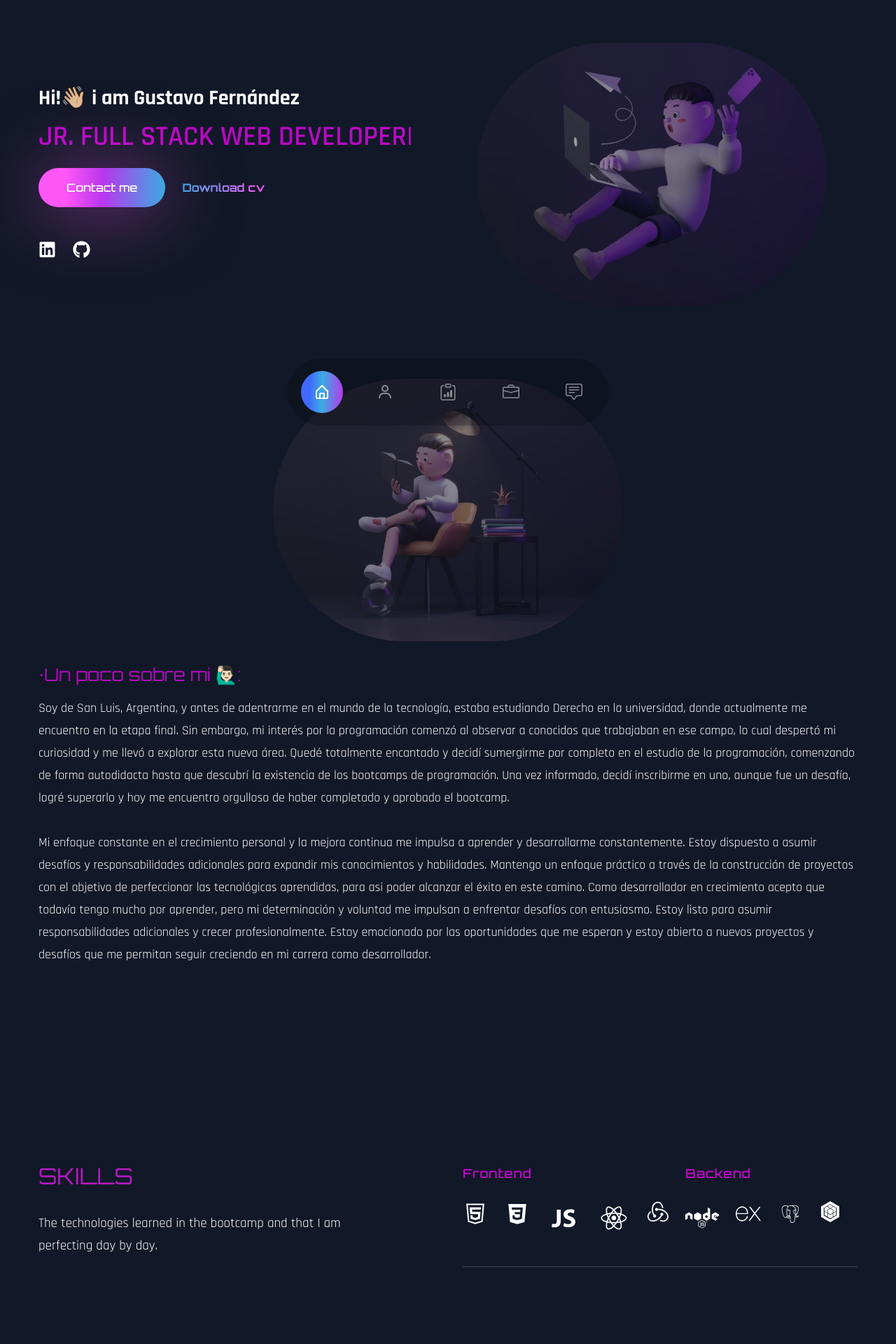
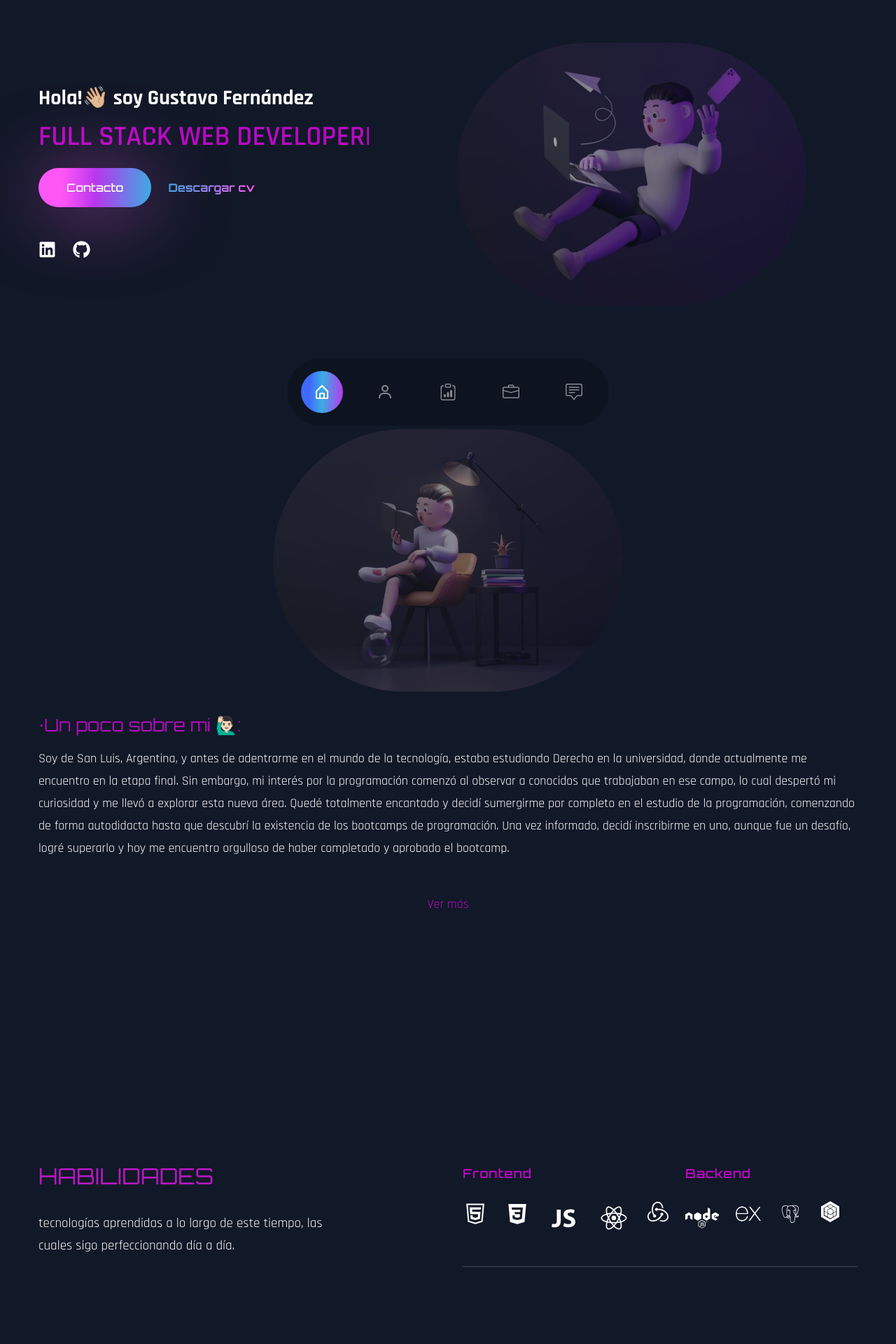
Before and after one commit to GusFernandez98/MyPorfolio, a React (Create React App) app: page / in a window 1280 px wide. Shown: the part 160-2080 px from the top of the page at 70% size. Built offline with nearby package versions, Linux system fonts and the light colour scheme; a web font is replaced by a local one.

Commit message:
Update spanish

```diff
--- a/src/Components/About.jsx
+++ b/src/Components/About.jsx
@@ -1,9 +1,15 @@
-import React from "react";
+import React, { useState } from "react";
 import { fadeIn } from "../variant";
 import { motion } from "framer-motion";
 import logo from '../img/imgAbout.jpg';
 
 const About  = () => {
+    const [isExpanded, setIsExpanded] = useState(false);
+
+    const toggleExpansion = () => {
+        setIsExpanded(!isExpanded);
+    };
+
     return (
         <section className='section' id='about'>
            <div className='container mx-auto'>
@@ -39,18 +45,24 @@ const About  = () => {
                 Soy de San Luis, Argentina, y antes de adentrarme en el mundo de la tecnología, estaba estudiando Derecho en la universidad, donde actualmente me encuentro en la etapa final. Sin embargo, mi interés por la programación comenzó al observar a conocidos que trabajaban en ese campo, lo cual despertó mi curiosidad y me llevó a explorar esta nueva área. Quedé totalmente encantado y decidí sumergirme por completo en el estudio de la programación, comenzando de forma autodidacta hasta que descubrí la existencia de los bootcamps de programación. Una vez informado, decidí inscribirme en uno, aunque fue un desafío, logré superarlo y hoy me encuentro orgulloso de haber completado y aprobado el bootcamp.
                 </motion.p>
                 <br />
-                <motion.p
-                    variants={fadeIn('up', 0.5)}
-                    initial='hidden'
-                    whileInView={'show'}
-                    viewport={{once: false, amount: 0.7}}
-                    className='flex-1 text-[18px]'
-                >
-                Mi enfoque constante en el crecimiento personal y la mejora continua me impulsa a aprender y desarrollarme constantemente. Estoy dispuesto a asumir desafíos y responsabilidades adicionales para expandir mis conocimientos y habilidades. Mantengo un enfoque práctico a través de la construcción de proyectos con el objetivo de perfeccionar las tecnológicas aprendidas, para asi poder alcanzar el éxito en este camino.
-                Como desarrollador en crecimiento acepto que todavía tengo mucho por aprender, pero mi determinación y voluntad me impulsan a enfrentar desafíos con entusiasmo. Estoy listo para asumir responsabilidades adicionales y crecer profesionalmente. Estoy emocionado por las oportunidades que me esperan y estoy abierto a nuevos proyectos y desafíos que me permitan seguir creciendo en mi carrera como desarrollador.
-               </motion.p>
+                {isExpanded && (
+                        <motion.div
+                            variants={fadeIn('up', 0.5)}
+                            initial='hidden'
+                            whileInView={'show'}
+                            viewport={{once: false, amount: 0.7}}>
+                            <p className='flex-1 text-[18px]'>
+                                Mi enfoque constante en el crecimiento personal y la mejora continua me impulsa a aprender y desarrollarme constantemente. Estoy dispuesto a asumir desafíos y responsabilidades adicionales para expandir mis conocimientos y habilidades. Mantengo un enfoque práctico a través de la construcción de proyectos con el objetivo de perfeccionar las tecnológicas aprendidas, para asi poder alcanzar el éxito en este camino.
+                                Como desarrollador en crecimiento acepto que todavía tengo mucho por aprender, pero mi determinación y voluntad me impulsan a enfrentar desafíos con entusiasmo. Estoy listo para asumir responsabilidades adicionales y crecer profesionalmente. Estoy emocionado por las oportunidades que me esperan y estoy abierto a nuevos proyectos y desafíos que me permitan seguir creciendo en mi carrera como desarrollador.
+                            </p>
+                        </motion.div>
+                    )}
+                    <div className='flex justify-center'>
+                        <button onClick={toggleExpansion} className='mt-4 text-accent'>
+                            {isExpanded ? 'Ver menos' : 'Ver más'}
+                        </button>
+                    </div>
             </div>
-
            </div>
         </section>
     )
--- a/src/Components/Banner.jsx
+++ b/src/Components/Banner.jsx
@@ -27,7 +27,7 @@ const Banner = () => {
                             whileInView={'show'}
                             viewport={{once: false, amount: 0.7}}
                             className='mb-6 text-[30px] font-bold leading-[0.8]'>
-                            Hi!👋🏼<span> i am Gustavo Fernández </span>
+                            Hola!👋🏼<span> soy Gustavo Fernández </span>
                         </motion.h1>
 
                         <motion.div
@@ -39,7 +39,7 @@ const Banner = () => {
                             <span>
                             <TypeAnimation
                              sequence={[
-                                'Jr. Full Stack Web Developer',
+                                'Full Stack Web Developer',
                                 3000,
                             ]}
                             speed={50}
@@ -60,10 +60,10 @@ const Banner = () => {
                         <Link to='contact' activeClass='active'
                         smooth={true}
                         spy={true}>
-                        <button className='btn btn-lg'>Contact me</button>
+                        <button className='btn btn-lg'>Contacto</button>
                         </Link>
 
-                        <a href={Cv} target='_blank' className='text-gradient btn-link'>Download cv</a>
+                        <a href={Cv} target='_blank' className='text-gradient btn-link'>Descargar cv</a>
                         </motion.div>
 
                         {/* Redes */}
--- a/src/Components/Contact.jsx
+++ b/src/Components/Contact.jsx
@@ -55,7 +55,7 @@ const Contacts = () => {
                     viewport={{once: false, amount: 0.7}}
                     className='flex-1'>
                         <div>
-                            <h2 className='text-[40px] lg:text-[80px] leading-none mb-12 text-accent'>CONTACT ME!</h2>
+                            <h2 className='text-[40px] lg:text-[80px] leading-none mb-12 text-accent'>CONTÁCTAME!</h2>
                         </div>
                     </motion.div>
 
@@ -70,7 +70,7 @@ const Contacts = () => {
                         className='bg-transparent border-b py-3 outline-none w-full placeholder:text-white focus:border-accent transition-all mb-2'
                         type='text'
                         name="user_name"
-                        placeholder='Your name'
+                        placeholder='Nombre'
                         value={userValues.user_name}
                         onChange={handleInputChange}
                         />
@@ -79,7 +79,7 @@ const Contacts = () => {
                         className='bg-transparent border-b py-3 outline-none w-full placeholder:text-white focus:border-accent transition-all'
                         type='text'
                         name="user_email"
-                        placeholder='Your email'
+                        placeholder='Email'
                         value={userValues.user_email}
                         onChange={handleInputChange}
                         />
@@ -87,11 +87,11 @@ const Contacts = () => {
                         <textarea
                         className='bg-transparent border-b py-12 outline-none w-full placeholder:text-white focus:border-accent transition-all resize-none mb-12'
                         name="message"
-                        placeholder='Your message'
+                        placeholder='tu mensaje'
                         value={userValues.message}
                         onChange={handleInputChange}
                         ></textarea>
-                        <button onClick={handleButtonClick} className='btn btn-lg'>Send message</button>
+                        <button onClick={handleButtonClick} className='btn btn-lg'>Enviar mensaje</button>
                     </motion.form>
                 </div>
             </div>
--- a/src/Components/Projects.jsx
+++ b/src/Components/Projects.jsx
@@ -21,8 +21,8 @@ const Projects = () => {
                             initial='hidden'
                             whileInView={'show'}
                             viewport={{once: false, amount: 0.7}}>
-                            <h2 className='h2 leading-tight text-accent mb-8'>My projects</h2>
-                            <p className='max-w-sm mb-16 text-[19px]'>Projects carried out with the aim of putting into practice everything learned</p>
+                            <h2 className='h2 leading-tight text-accent mb-8'>Mis proyectos</h2>
+                            <p className='max-w-sm mb-16 text-[19px]'>Proyectos realizados por mi. Algunos derivan del bootcamp, mientras que otros son hechos para consolidar conocimiento y mejorar habilidades</p>
                             <a href={urlGit} target='_blank'>
                             <button className='btn btn-lg'>Github</button>
                             </a>
--- a/src/Components/Skills.jsx
+++ b/src/Components/Skills.jsx
@@ -142,8 +142,8 @@ const Skills = () => {
           whileInView={'show'}
           viewport={{ once: false, amount: 0.3 }}
           className='flex-1 lg:bg-services lg:bg-bottom bg-no-repeat mix-blend-lighten mb-12 lg:mb-0 bg-cover lg:max-h-[682px] '>
-          <h2 className='h2 leading-tight text-accent mb-8'>Skills</h2>
-          <h3 className=' max-w-[455px] mb-16 text-[19px]'>The technologies learned in the bootcamp and that I am perfecting day by day.</h3>
+          <h2 className='h2 leading-tight text-accent mb-8'>Habilidades</h2>
+          <h3 className=' max-w-[455px] mb-16 text-[19px]'>tecnologías aprendidas a lo largo de este tiempo, las cuales sigo perfeccionando día a día.</h3>
         </motion.div>
 
           {/*ICONOS DEL FRONTEND */}
```
